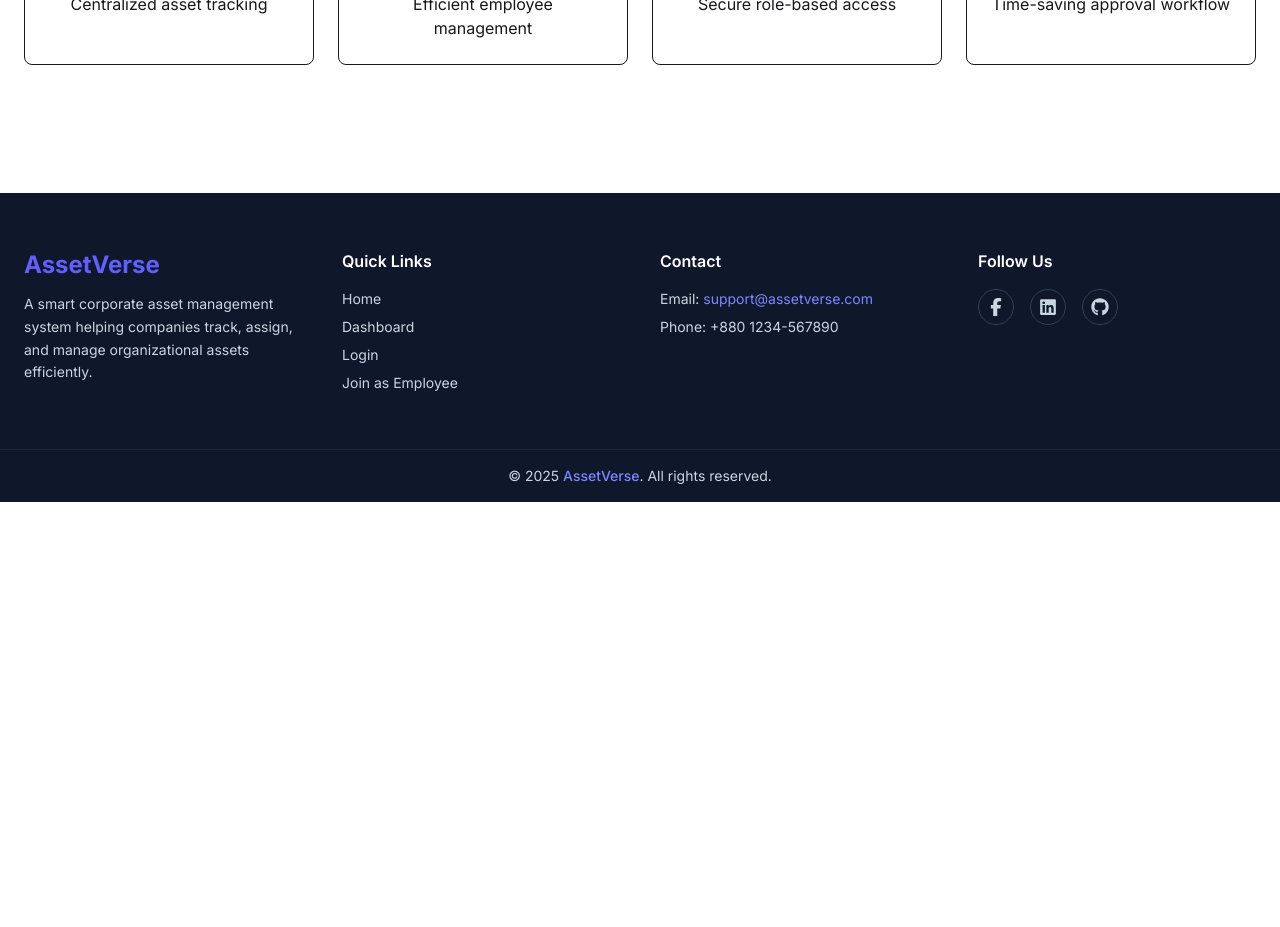
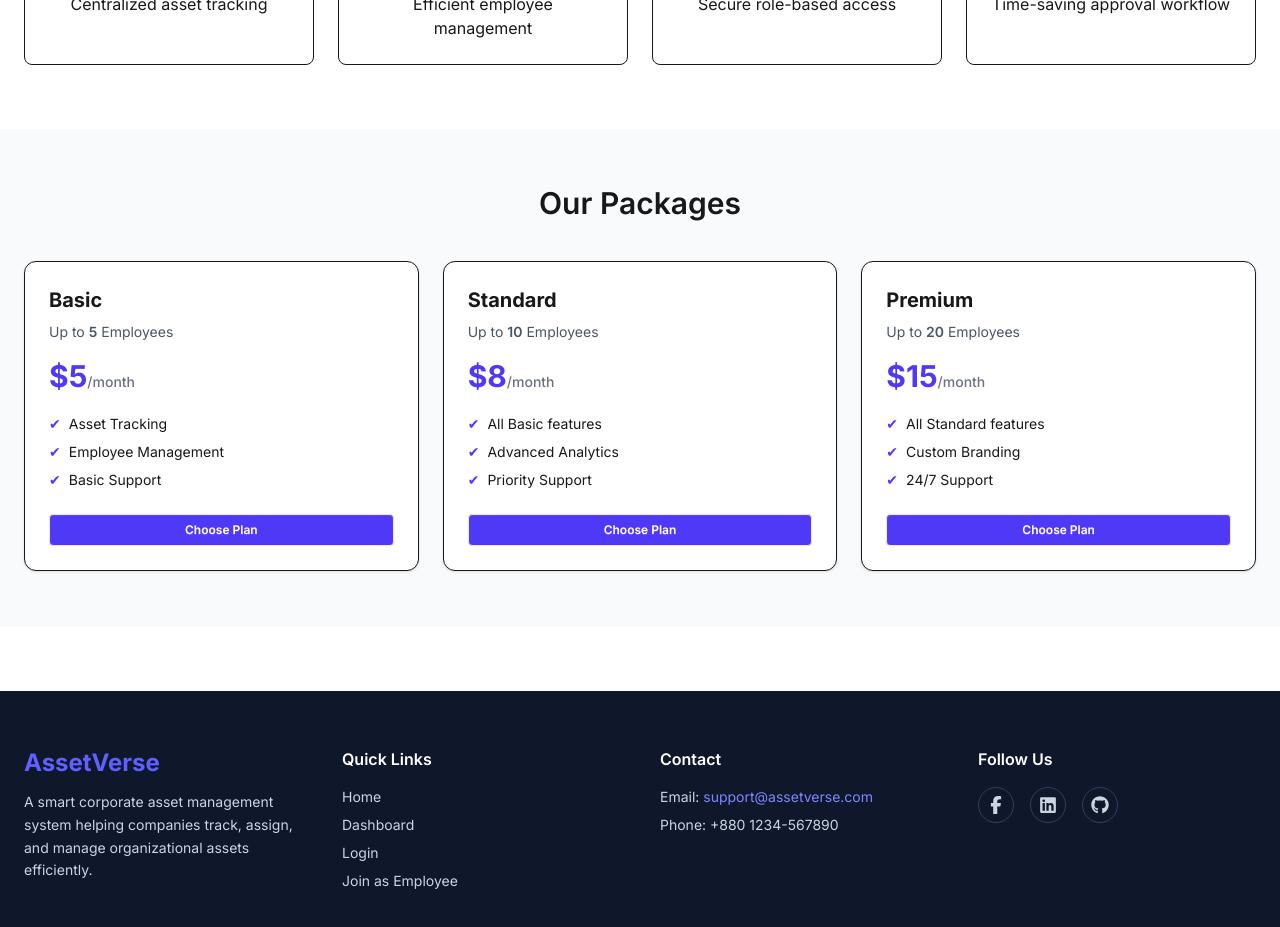
Before and after one commit to Shahriar262/A11-assetverse-client, a React (Vite) app: page / in a window 1280 px wide. Shown: the part 900-1827 px from the top of the page. Before the commit the page ends 1402 px from the top, so only its background shows below. Built offline with nearby package versions, Linux system fonts and the light colour scheme.

Commit message:
added Packages Section in home page

```diff
--- a/src/Components/HomePage/PackagesSection.jsx
+++ b/src/Components/HomePage/PackagesSection.jsx
@@ -1,3 +1,5 @@
+import { motion } from "framer-motion";
+
 const PackagesSection = ({ packages = [] }) => {
   return (
     <section className="bg-gray-50 py-14">
@@ -10,9 +12,13 @@ const PackagesSection = ({ packages = [] }) => {
         {/* Packages Grid */}
         <div className="grid grid-cols-1 sm:grid-cols-2 lg:grid-cols-3 gap-6">
           {packages.map((pkg) => (
-            <div
+            <motion.div
               key={pkg.name}
-              className="bg-white p-6 rounded-xl shadow-sm border hover:shadow-md transition"
+              initial={{ opacity: 0, y: 50 }}
+              whileInView={{ opacity: 1, y: 0 }}
+              viewport={{ once: false, amount: 0.3 }}
+              transition={{ duration: 0.6, delay: pkg * 0.3 }}
+              className="bg-white p-6 rounded-xl shadow-sm border cursor-pointer hover:-translate-y-2  hover:shadow-md transition"
             >
               {/* Package Name */}
               <h3 className="text-xl font-bold mb-2">{pkg.name}</h3>
@@ -48,7 +54,7 @@ const PackagesSection = ({ packages = [] }) => {
               <button className="btn btn-sm w-full bg-indigo-600 text-white hover:bg-indigo-700">
                 Choose Plan
               </button>
-            </div>
+            </motion.div>
           ))}
         </div>
       </div>
--- a/src/Pages/Public/Home.jsx
+++ b/src/Pages/Public/Home.jsx
@@ -42,9 +42,10 @@ const Home = () => {
     <main className="overflow-x-hidden">
       <HeroBanner />
       <AboutSection />
+      <PackagesSection packages={packagesFromDB} />
       {/*
 
-      <PackagesSection packages={packagesFromDB} />
+
       <FeaturesShowcase />
       <TestimonialsStats />
       <HowItWorks />
```
